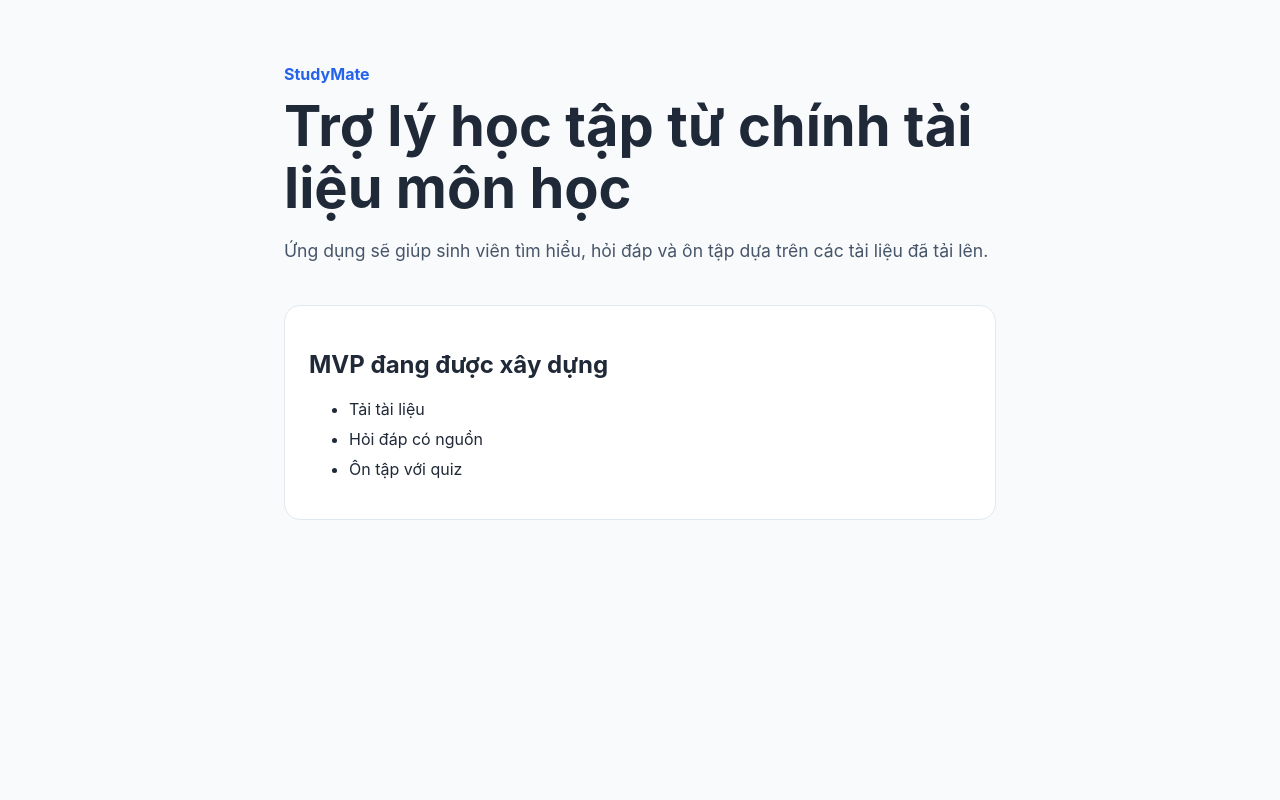
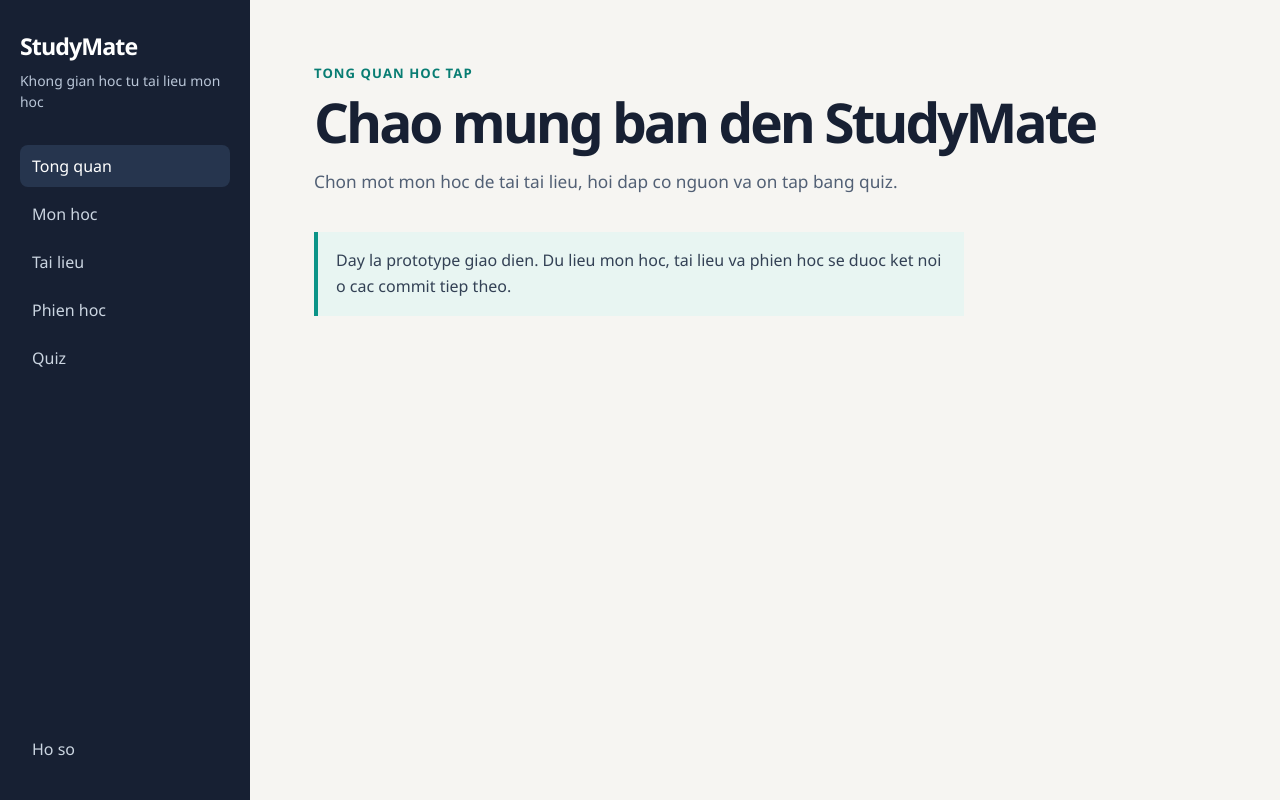
Before and after one commit to duongtran12/studymate-ai-product-development, a React (Vite) app in the folder frontend/: page / in a window 1280 px wide. Built offline with nearby package versions, Linux system fonts and the light colour scheme.

Commit message:
feat: add application layout and navigation

```diff
--- a/frontend/package.json
+++ b/frontend/package.json
@@ -10,7 +10,8 @@
   },
   "dependencies": {
     "react": "^19.1.1",
-    "react-dom": "^19.1.1"
+    "react-dom": "^19.1.1",
+    "react-router-dom": "^7.18.3"
   },
   "devDependencies": {
     "@vitejs/plugin-react": "^5.0.2",
--- a/frontend/src/App.jsx
+++ b/frontend/src/App.jsx
@@ -1,24 +1,23 @@
-const milestones = ["Tải tài liệu", "Hỏi đáp có nguồn", "Ôn tập với quiz"];
+import { BrowserRouter, Route, Routes } from "react-router-dom";
+import AppLayout from "./layouts/AppLayout";
+import DashboardPage from "./pages/DashboardPage";
+import NotFoundPage from "./pages/NotFoundPage";
+import PlaceholderPage from "./pages/PlaceholderPage";
 
 export default function App() {
   return (
-    <main className="app-shell">
-      <header>
-        <p className="brand">StudyMate</p>
-        <h1>Trợ lý học tập từ chính tài liệu môn học</h1>
-        <p className="intro">
-          Ứng dụng sẽ giúp sinh viên tìm hiểu, hỏi đáp và ôn tập dựa trên các
-          tài liệu đã tải lên.
-        </p>
-      </header>
-      <section aria-labelledby="mvp-title">
-        <h2 id="mvp-title">MVP đang được xây dựng</h2>
-        <ul>
-          {milestones.map((milestone) => (
-            <li key={milestone}>{milestone}</li>
-          ))}
-        </ul>
-      </section>
-    </main>
+    <BrowserRouter>
+      <Routes>
+        <Route element={<AppLayout />}>
+          <Route index element={<DashboardPage />} />
+          <Route path="courses" element={<PlaceholderPage title="Mon hoc" description="Tao va mo khong gian hoc theo tung mon." />} />
+          <Route path="documents" element={<PlaceholderPage title="Tai lieu" description="Quan ly tai lieu dang xu ly va san sang de hoc." />} />
+          <Route path="study-sessions" element={<PlaceholderPage title="Phien hoc" description="Hoi dap theo tai lieu va kiem tra nguon trich dan." />} />
+          <Route path="quizzes" element={<PlaceholderPage title="Quiz" description="On tap voi cau hoi duoc tao tu tai lieu mon hoc." />} />
+          <Route path="profile" element={<PlaceholderPage title="Ho so" description="Quan ly tai khoan va tuy chon hoc tap." />} />
+          <Route path="*" element={<NotFoundPage />} />
+        </Route>
+      </Routes>
+    </BrowserRouter>
   );
 }
--- /dev/null
+++ b/frontend/src/components/AppSidebar.jsx
@@ -0,0 +1,10 @@
+import { NavLink } from "react-router-dom";
+
+const navigationItems = [
+  { to: "/", label: "Tong quan", end: true }, { to: "/courses", label: "Mon hoc" },
+  { to: "/documents", label: "Tai lieu" }, { to: "/study-sessions", label: "Phien hoc" }, { to: "/quizzes", label: "Quiz" },
+];
+
+export default function AppSidebar() {
+  return <aside className="app-sidebar" aria-label="Dieu huong chinh"><NavLink className="brand" to="/" end>StudyMate</NavLink><p className="sidebar-context">Khong gian hoc tu tai lieu mon hoc</p><nav><ul className="navigation-list">{navigationItems.map((item) => <li key={item.to}><NavLink className="navigation-link" to={item.to} end={item.end}>{item.label}</NavLink></li>)}</ul></nav><NavLink className="profile-link" to="/profile">Ho so</NavLink></aside>;
+}
--- /dev/null
+++ b/frontend/src/components/MobileNavigation.jsx
@@ -0,0 +1,7 @@
+import { NavLink } from "react-router-dom";
+
+const items = [{ to: "/", label: "Tong quan", end: true }, { to: "/courses", label: "Mon hoc" }, { to: "/documents", label: "Tai lieu" }, { to: "/study-sessions", label: "Phien hoc" }, { to: "/quizzes", label: "Quiz" }];
+
+export default function MobileNavigation() {
+  return <nav className="mobile-navigation" aria-label="Dieu huong di dong">{items.map((item) => <NavLink key={item.to} to={item.to} end={item.end}>{item.label}</NavLink>)}</nav>;
+}
--- /dev/null
+++ b/frontend/src/layouts/AppLayout.jsx
@@ -0,0 +1,7 @@
+import { Outlet } from "react-router-dom";
+import AppSidebar from "../components/AppSidebar";
+import MobileNavigation from "../components/MobileNavigation";
+
+export default function AppLayout() {
+  return <div className="application-layout"><AppSidebar /><main className="application-content"><Outlet /></main><MobileNavigation /></div>;
+}
--- /dev/null
+++ b/frontend/src/pages/DashboardPage.jsx
@@ -0,0 +1,3 @@
+export default function DashboardPage() {
+  return <section className="page-section" aria-labelledby="dashboard-title"><p className="eyebrow">Tong quan hoc tap</p><h1 id="dashboard-title">Chao mung ban den StudyMate</h1><p className="page-intro">Chon mot mon hoc de tai tai lieu, hoi dap co nguon va on tap bang quiz.</p><div className="prototype-notice">Day la prototype giao dien. Du lieu mon hoc, tai lieu va phien hoc se duoc ket noi o cac commit tiep theo.</div></section>;
+}
--- /dev/null
+++ b/frontend/src/pages/NotFoundPage.jsx
@@ -0,0 +1,4 @@
+import { Link } from "react-router-dom";
+export default function NotFoundPage() {
+  return <section className="page-section" aria-labelledby="not-found-title"><p className="eyebrow">404</p><h1 id="not-found-title">Khong tim thay trang</h1><p className="page-intro">Lien ket nay khong thuoc prototype StudyMate.</p><Link className="primary-action" to="/">Ve tong quan</Link></section>;
+}
--- /dev/null
+++ b/frontend/src/pages/PlaceholderPage.jsx
@@ -0,0 +1,3 @@
+export default function PlaceholderPage({ title, description }) {
+  return <section className="page-section" aria-labelledby="page-title"><p className="eyebrow">StudyMate prototype</p><h1 id="page-title">{title}</h1><p className="page-intro">{description}</p><div className="empty-state">Noi dung chi tiet cua man hinh nay se duoc bo sung o commit chuc nang tuong ung.</div></section>;
+}
--- a/frontend/src/styles.css
+++ b/frontend/src/styles.css
@@ -1,49 +1,16 @@
-:root {
-  color: #1f2937;
-  font-family: Inter, system-ui, sans-serif;
-  background: #f8fafc;
-}
-
-* {
-  box-sizing: border-box;
-}
-
-body {
-  margin: 0;
-}
-
-.app-shell {
-  max-width: 760px;
-  margin: 0 auto;
-  padding: 64px 24px;
-}
-
-.brand {
-  color: #2563eb;
-  font-weight: 700;
-  margin: 0;
-}
-
-h1 {
-  font-size: clamp(2rem, 5vw, 3.5rem);
-  line-height: 1.1;
-  margin: 12px 0;
-}
-
-.intro {
-  color: #475569;
-  font-size: 1.1rem;
-  line-height: 1.6;
-}
-
-section {
-  background: #ffffff;
-  border: 1px solid #e2e8f0;
-  border-radius: 16px;
-  margin-top: 40px;
-  padding: 24px;
-}
-
-li + li {
-  margin-top: 10px;
-}
+:root { color:#172033; font-family:"Segoe UI",system-ui,sans-serif; background:#f6f5f2; font-synthesis:none; }
+* { box-sizing:border-box; } body { margin:0; min-width:320px; } a { color:inherit; }
+.application-layout { display:grid; grid-template-columns:250px minmax(0,1fr); min-height:100vh; }
+.app-sidebar { display:flex; flex-direction:column; padding:30px 20px; background:#172033; color:#f8fafc; }
+.brand { color:#fff; font-size:1.45rem; font-weight:800; letter-spacing:-.04em; text-decoration:none; }
+.sidebar-context { color:#bac6d8; font-size:.87rem; line-height:1.5; margin:9px 0 32px; }
+.navigation-list { display:grid; gap:6px; list-style:none; margin:0; padding:0; }
+.navigation-link,.profile-link { border-radius:8px; color:#cbd5e1; display:block; padding:10px 12px; text-decoration:none; }
+.navigation-link:hover,.profile-link:hover,.navigation-link.active,.profile-link.active { background:#26354e; color:#fff; }.profile-link { margin-top:auto; }
+.application-content { padding:clamp(28px,5vw,72px); }.page-section { max-width:800px; }
+.eyebrow { color:#087d73; font-size:.82rem; font-weight:700; letter-spacing:.08em; margin:0 0 12px; text-transform:uppercase; }
+h1 { font-size:clamp(2rem,4.3vw,3.6rem); letter-spacing:-.055em; line-height:1.03; margin:0; }
+.page-intro { color:#526075; font-size:1.08rem; line-height:1.65; max-width:660px; }
+.prototype-notice,.empty-state { border-left:4px solid #0c9488; color:#334155; line-height:1.6; margin-top:36px; max-width:650px; padding:16px 18px; background:#e8f5f2; }
+.primary-action { background:#087d73; border-radius:8px; color:#fff; display:inline-block; font-weight:700; margin-top:20px; padding:12px 16px; text-decoration:none; }.mobile-navigation { display:none; }
+@media (max-width:760px) { .application-layout { display:block; padding-bottom:72px; }.app-sidebar { display:block; padding:18px 20px; }.sidebar-context,.app-sidebar nav,.profile-link { display:none; }.application-content { padding:32px 20px; }.mobile-navigation { background:#172033; bottom:0; display:flex; gap:4px; left:0; overflow-x:auto; padding:10px; position:fixed; right:0; z-index:10; }.mobile-navigation a { border-radius:6px; color:#cbd5e1; font-size:.78rem; padding:9px 10px; text-decoration:none; white-space:nowrap; }.mobile-navigation a.active { background:#26354e; color:#fff; } }
```
Also changed, not shown: 1 other file (tests, documents, lock files or other folders).
